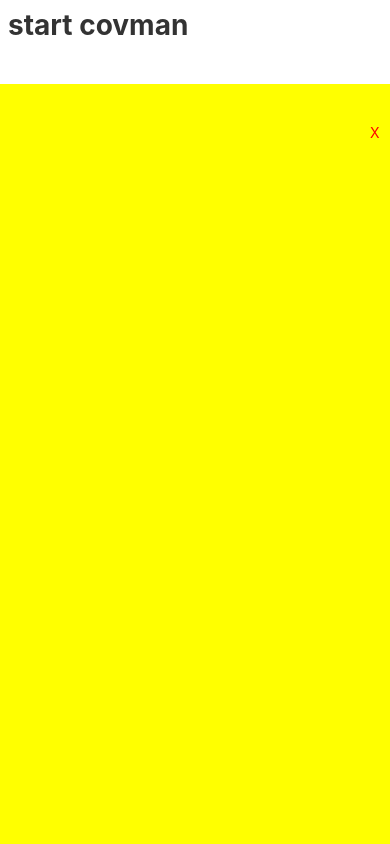
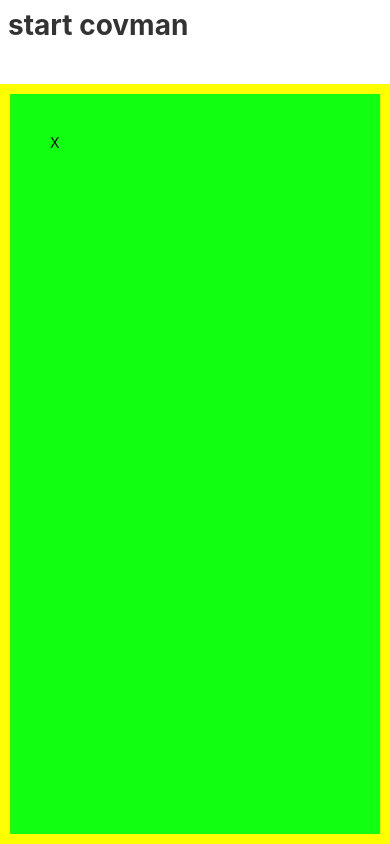
Before and after one commit to munich99/covman, an Angular app: page / in a window 390 px wide. Built offline with nearby package versions, Linux system fonts and the light colour scheme.

Commit message:
costumer directive - playgroundsize

```diff
--- /dev/null
+++ b/src/app/custom-directives/playground.directive.ts
@@ -0,0 +1,21 @@
+import { Directive, ElementRef } from '@angular/core';
+
+@Directive({
+  selector: '[appPlayground]'
+})
+export class PlaygroundDirective {
+
+  constructor(elementRef: ElementRef) {
+    elementRef.nativeElement.style.position = 'absolute';
+    elementRef.nativeElement.style.left = '10px';
+    elementRef.nativeElement.style.right = '10px';
+    elementRef.nativeElement.style.top = '10px';
+    elementRef.nativeElement.style.bottom = '10px';
+
+    elementRef.nativeElement.style.backgroundColor = '#1f1';
+
+    console.log(window.innerWidth,"window.innerWidth")
+
+  }
+
+}
--- a/src/app/main-part/covman/covman.component.css
+++ b/src/app/main-part/covman/covman.component.css
@@ -1,5 +1,5 @@
 div {
-    color:red;
+    color:black;
     position: absolute;
     font-size: 1em;
  }
@@ -7,7 +7,5 @@ div {
  :host {
     position: absolute;
     left:0; right: 0; bottom:0; top:10%;
-    height: 90%;
-    width: 100%;
     background-color: yellow;
   }
--- a/src/app/main-part/covman/covman.component.html
+++ b/src/app/main-part/covman/covman.component.html
@@ -1,3 +1,5 @@
-<div [ngStyle]="{left:positionX, top:positionY}">
-  X
+<div appPlayground>
+  <div [ngStyle]="{left:positionX, top:positionY}">
+    X
+  </div>
 </div>
--- a/src/app/main-part/covman/covman.component.ts
+++ b/src/app/main-part/covman/covman.component.ts
@@ -15,27 +15,26 @@ export class CovmanComponent implements OnInit {
   positionY = this.positiony + "px";
   positionDirection = "ArrowRight";
 
+  covMan:any;
+  playGround:any;
+
   innerWidth:number;
   innerHeight:number;
 
   constructor(public _KeystrokeService:KeystrokeService) { }
 
   ngOnInit() {
+    this.playsize();
+    // interval(10).subscribe( () => this.move() );
 
-   this.innerWidth = window.innerWidth;
-   this.innerHeight = (window.innerHeight/100) * 88;
-
-   interval(10).subscribe( () => this.move() );
-
-   this._KeystrokeService.keyStroke$.subscribe(
-     messageKey =>{
-       console.log(messageKey, "pacman richtung");
-       this.positionDirection = messageKey;
-    });
+    this._KeystrokeService.keyStroke$.subscribe(
+      messageKey =>{
+        console.log(messageKey, "pacman richtung");
+        this.positionDirection = messageKey;
+      });
   }
 
   move(){
-
       switch (this.positionDirection) {
         case "ArrowRight":
           this.positionx+= 2;
@@ -58,6 +57,22 @@ export class CovmanComponent implements OnInit {
       }
   }
 
+  playsize(){
+
+    this.innerWidth = window.innerWidth;
+    this.innerHeight = (window.innerHeight/100) * 88;
+    /*
+    this.playGround = {
+      left:'10px',
+      right:'10px',
+      bottom:'10px',
+      top:'10px',
+      backgroundColor:'green'
+    }
+    */
+
+  }
+
 
 
 }
```
Also changed, not shown: src/app/app.module.ts (+5 -2 lines), 1 other file (tests, documents, lock files or other folders).
